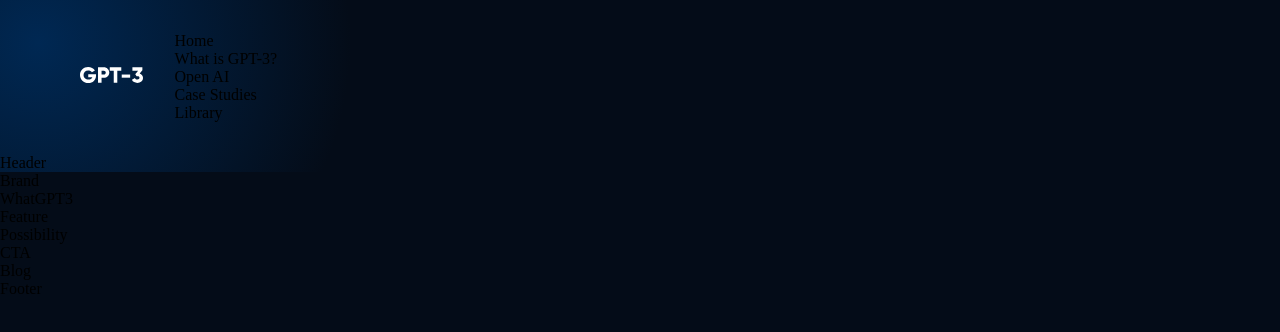
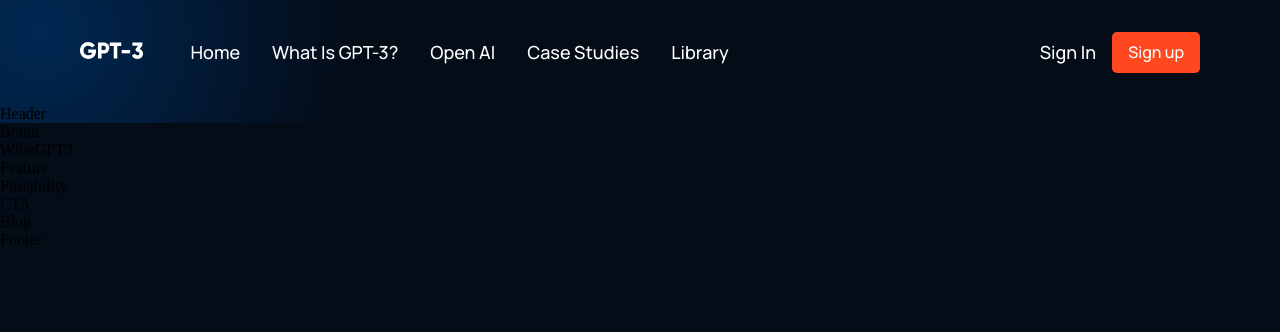
Before and after one commit to SkeetersDevJourney/gpt3_react-tutorial, a React (Create React App) app: page / in a window 1280 px wide. Shown: the top 332 px of the page. Built offline with nearby package versions, Linux system fonts and the light colour scheme.

Commit message:
navbar styling

```diff
--- a/src/components/navbar/Navbar.jsx
+++ b/src/components/navbar/Navbar.jsx
@@ -1,24 +1,54 @@
-import React from 'react';
-import { RiMenu3Line, RiCloseLin } from 'react-icons/ri';
+import React, {useState} from 'react';
+import { RiMenu3Line, RiCloseLine } from 'react-icons/ri';
 import './navbar.css';
 import logo from '../../assets/logo.svg';
 
 // BEM --> Block Element Modifier
 
+const Menu = () => (
+  <>
+  <p><a href="#home">Home</a></p>
+  <p><a href="#wgpt3">What is GPT-3?</a></p>
+  <p><a href="#possibility">Open AI</a></p>
+  <p><a href="#features">Case Studies</a></p>
+  <p><a href="#blog">Library</a></p>
+  </>
+)
+
 const Navbar = () => {
+  const [toggleMenu, setToggleMenu] = useState(false);
+
   return (
     <div className="gpt3__navbar">
       <div className="gpt3__navbar-links">
         <div className="gpt3__navbar-links_logo">
           <img src={logo} alt="logo" />
         </div>
-        <div className="gpt__navbar-links_container">
-          <p><a href="#home">Home</a></p>
-          <p><a href="#wgpt3">What is GPT-3?</a></p>
-          <p><a href="#possibility">Open AI</a></p>
-          <p><a href="#features">Case Studies</a></p>
-          <p><a href="#blog">Library</a></p>
+        <div className="gpt3__navbar-links_container">
+          <Menu />
         </div>
+      </div>
+      <div className="gpt3__navbar-sign">
+        <p>Sign in</p>
+        <button type="button">Sign up</button>
+      </div>
+      <div className="gpt3__navbar-menu">
+        { toggleMenu
+          ? <RiCloseLine color="#fff" size={27} onClick={() => setToggleMenu(false)} />
+          : <RiMenu3Line color="#fff" size={27} onClick={() => setToggleMenu(true)} />
+        }
+        { toggleMenu && (
+          <div className="gpt3__navbar-menu_container scale-up-center">
+            <div className="gpt3__navbar-menu_container-links">
+              <Menu />
+              <div className="gpt3__navbar-menu_container-links-sign">
+              <p>Sign in</p>
+              <button type="button">Sign up</button>
+            </div>
+            </div>
+          </div>
+        )}
+
       </div>
     </div>
   )
--- a/src/components/navbar/navbar.css
+++ b/src/components/navbar/navbar.css
@@ -37,6 +37,94 @@
 .gpt3__navbar-menu_container p {
   color: #fff;
   font-family: var(--font-family);
+  font-weight: 500;
+  font-size: 18px;
+  line-height: 25px;
+  text-transform: capitalize;
+  margin: 0 1rem;
+  cursor: pointer;
 }
 
-/* WARNING -- these classes are not being applied and I don't know why */
+.gpt3__navbar-sign button,
+.gpt3__navbar-menu_container button {
+  padding: .5rem 1rem;
+  color: #fff;
+  background-color: #FF4820;
+  font-family: var(--font-family);
+  font-weight: 500;
+  font-size: 16px;
+  line-height: 25px;
+  border-radius: 5px;
+  border: 0;
+  outline: none;
+  cursor: pointer;
+}
+
+.gpt3__navbar-menu {
+  margin-left: 1rem;
+  display: none;
+  position: relative;
+}
+
+.gpt3__navbar-menu svg {
+  cursor: pointer;
+}
+
+.gpt3__navbar-menu_container {
+  display: flex;
+  justify-content: flex-end;
+  align-items: flex-end;
+  flex-direction: column;
+  text-align: end;
+  background: var(--color-footer);
+  padding: 2rem;
+  position: absolute;
+  top: 40px;
+  right: 0;
+  margin-top: 1rem;
+  min-width: 210px;
+  border-radius: 5px;
+  box-shadow: 0 0 5 rgba(0,0,0,0.2);
+}
+
+.gpt3__navbar-menu_containers p {
+  margin: 1rem 0;
+}
+
+.gpt3__navbar-menu_container-links-sign {
+  display: none;
+}
+
+@media screen and (max-width: 1050px) {
+  .gpt3__navbar-links_container {
+    display: none;
+  }
+
+  .gpt3__navbar-menu {
+    display: flex;
+  }
+}
+
+@media screen and (max-width: 700px) {
+  .gpt3__navbar {
+    padding: 2rem 4rem;
+  }
+}
+
+@media screen and (max-width: 550px) {
+  .gpt3__navbar {
+    padding: 2rem;
+  }
+
+  .gpt3__navbar-sign {
+    display: none;
+  }
+
+  .gpt3__navbar-menu_container {
+    top: 20px;
+  }
+
+  .gpt3__navbar-menu_container-links-sign {
+    display: block;
+  }
+}
```
